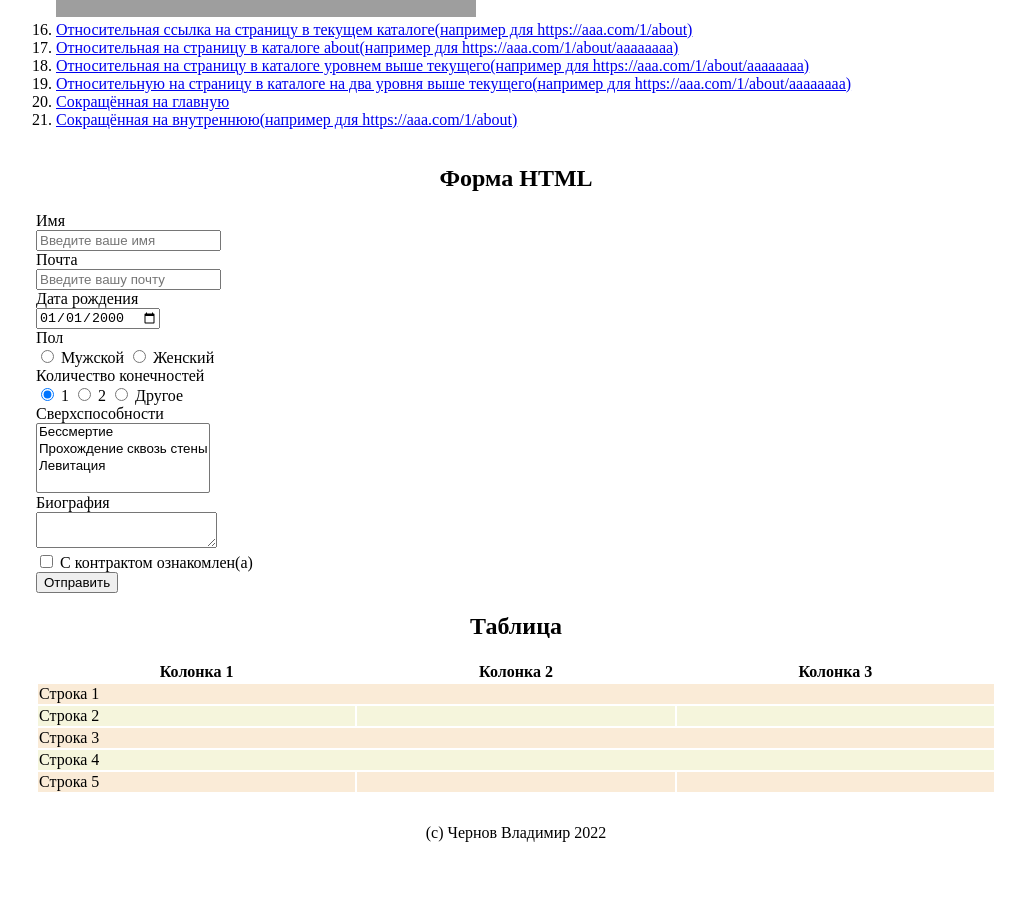
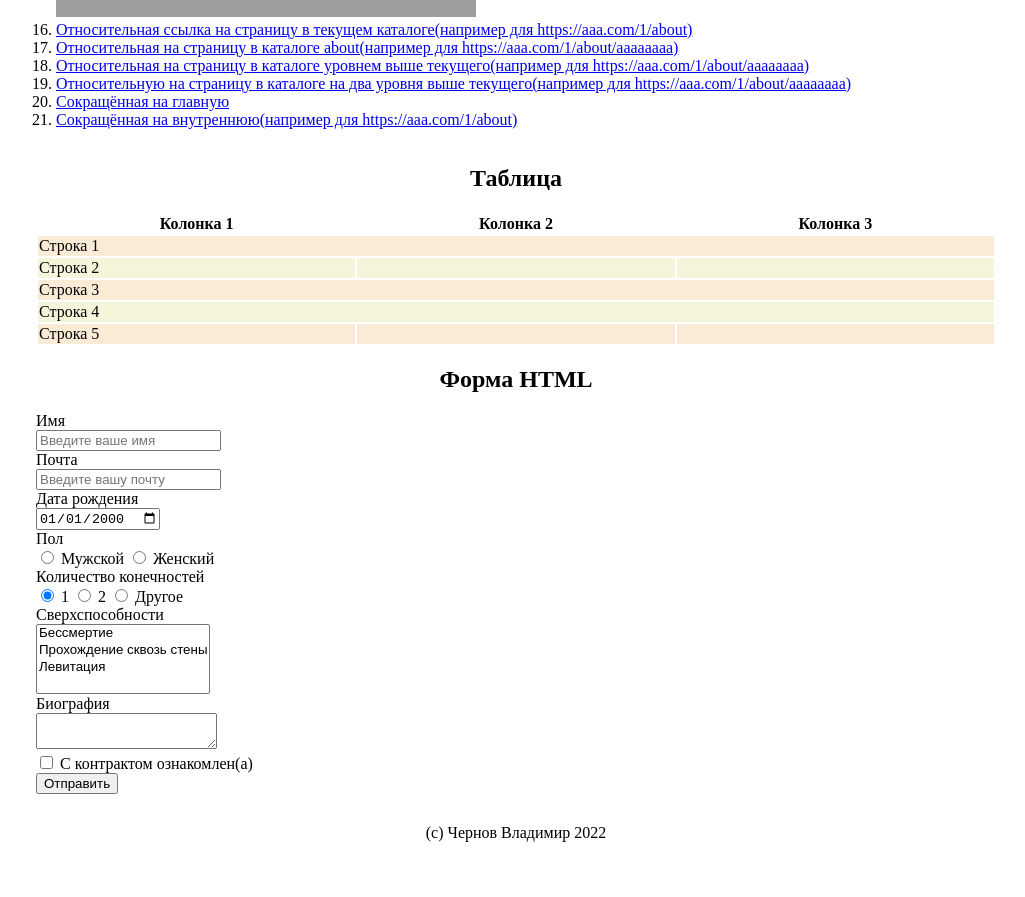
Before and after one commit to amomAA/zadanie3, a plain HTML site: page index.html in a window 1280 px wide. Shown: the part 1478-2375 px from the top of the page, without its empty margins (124-1149 px from the left). Drawn offline with Linux system fonts and the light colour scheme; grey boxes are pictures that could not be loaded.

Commit message:
Update style.css

```diff
--- a/style.css
+++ b/style.css
@@ -112,11 +112,21 @@
     .flex-item4{
         width: 960px;
         max-width: 960px;
+        order: 6;
     }
 
     /* form */
     .flex-item5{
         width: 960px;
         align-self: center;
+        order: 8;
+    }
+
+    .table-head{
+        order: 5;
+    }
+
+    .form-head{
+        order: 7;
     }
 }
```
